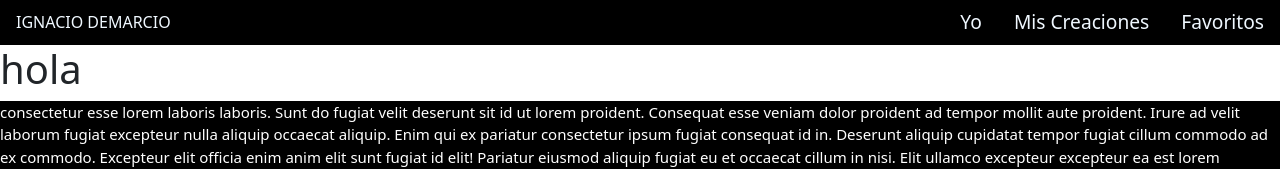
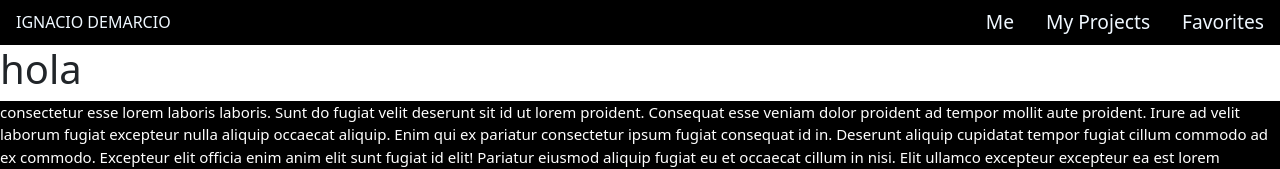
Before and after one commit to IgnacioDemarcico/Portfolio, a React (Vite) app: page / in a window 1280 px wide. Shown: the top 169 px of the page. Built offline with nearby package versions, Linux system fonts and the light colour scheme.

Commit message:
nombres de la navbar cambiados

```diff
--- a/src/components/NavBar.jsx
+++ b/src/components/NavBar.jsx
@@ -6,13 +6,13 @@ function BasicExample() {
   return (
     <Nav className='nav'activeKey="/home" onSelect={(selectedKey) => alert(`selected ${selectedKey}`)}>
         <Nav.Item className='items'>
-        <Nav.Link as={Link} to="/favorites">Favoritos</Nav.Link>
+        <Nav.Link as={Link} to="/favorites">Favorites</Nav.Link>
         </Nav.Item>
         <Nav.Item className='items'>
-            <Nav.Link as={Link} to="/Projects">Mis Creaciones</Nav.Link>
+            <Nav.Link as={Link} to="/Projects">My Projects</Nav.Link>
         </Nav.Item>
         <Nav.Item className='items'>
-            <Nav.Link as={Link} to="/information">Yo</Nav.Link>
+            <Nav.Link as={Link} to="/information">Me</Nav.Link>
         </Nav.Item>
         <Nav.Item className='home'>
             <Nav.Link as={Link} to="/">IGNACIO DEMARCIO</Nav.Link>
```
